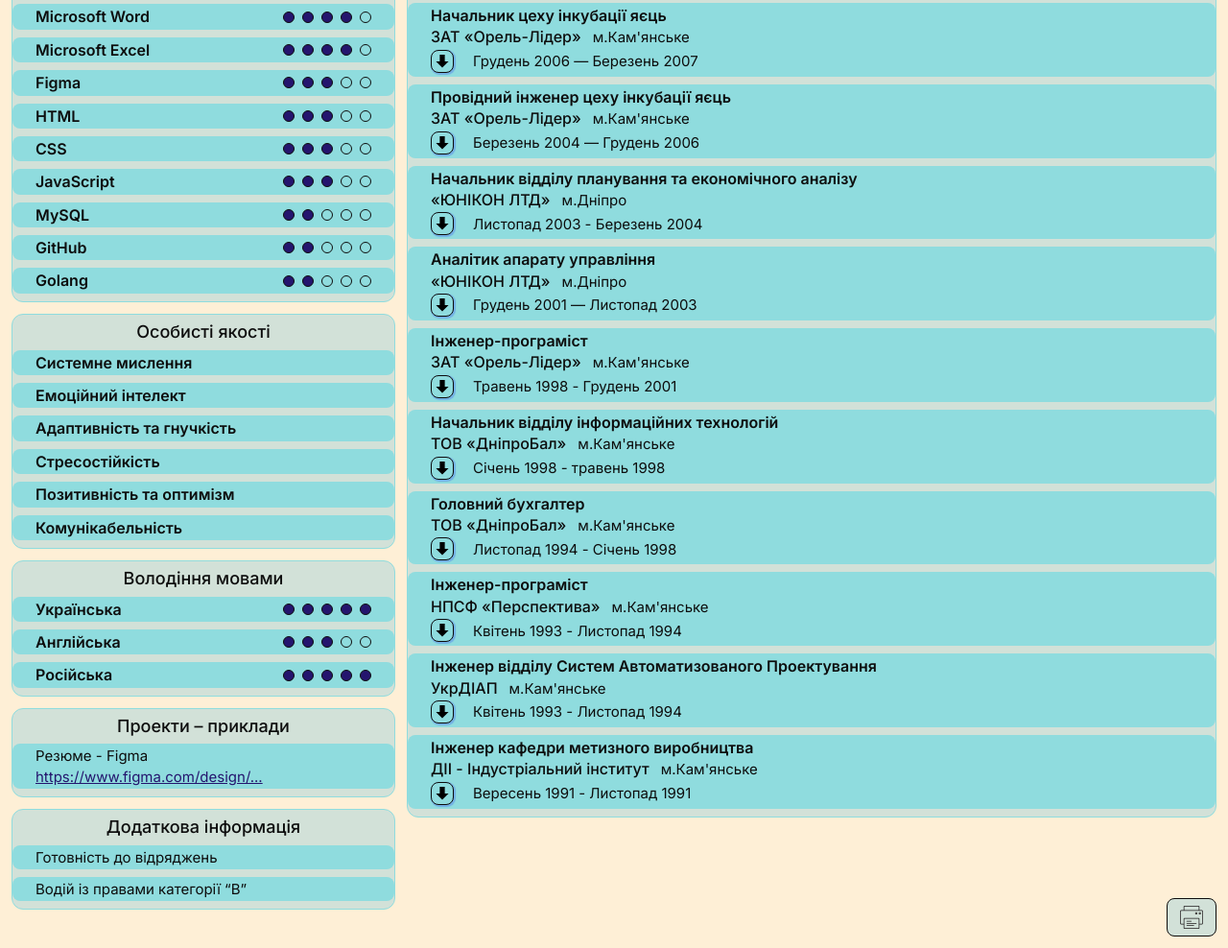
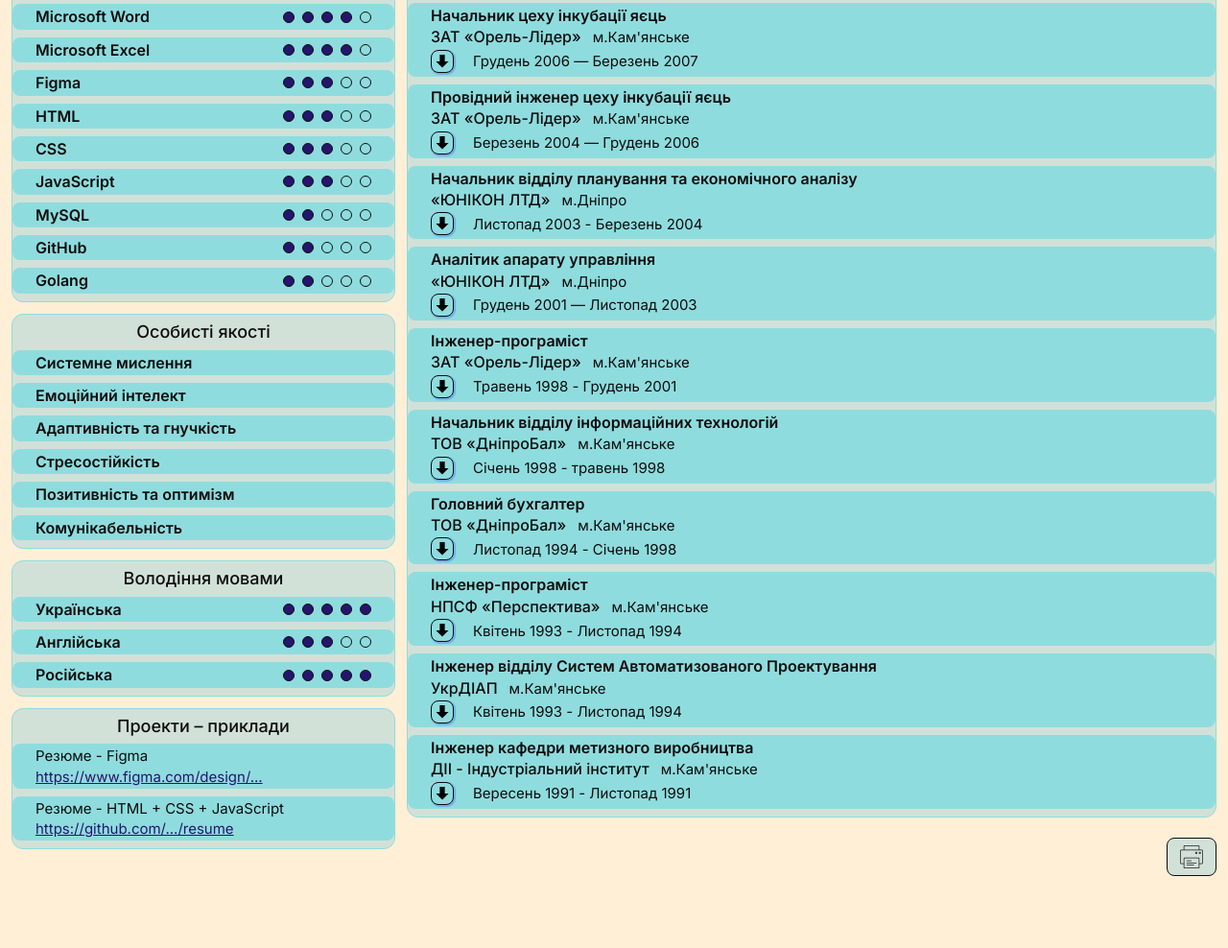
Before and after one commit to pitsyk-aleksandr/resume, a plain HTML site: page index.html in a window 1280 px wide. Shown: the part 633-1621 px from the top of the page at 96% size. After the commit the page ends 1558 px from the top, so only its background shows below. Drawn offline with nearby package versions, Linux system fonts and the light colour scheme.

Commit message:
2025-06-26 - Начало изменений
1. Изменен "FrontEnd Розробник" на "Junior FrontEnd Розробник".
2. Добавлена ссылка на "Резюме - HTML + CSS + JavaScript" - "https://github.com/.../resume"
3. Для секции "Дополнительная информация" в CSS - display: none;

```diff
--- a/data/db-lang.js
+++ b/data/db-lang.js
@@ -30,7 +30,7 @@ export default {
             content_id: 0,
             lang_id: 0,
             headtitle: "Резюме",
-            myposition: "FrontEnd Розробник",
+            myposition: "Junior FrontEnd Розробник",
             // myposition: "Full-Stack Розробник",
             myname: "Піцик Олександр",
             photoalt: "Фотографія",
@@ -42,7 +42,8 @@ export default {
             projectstitle: "Проекти – приклади",
             addstitle: "Додаткова інформація",
             introtitle: "Про мене",
-            introtext: "В молодості дуже активно займався програмуванням. Був учасником студентських республіканських олімпіад із програмування. Працював інженером-програмістом у 90-тих роках. В даний час є час, натхнення та бажання повернутися до улюбленої справи. Із задоволенням вивчаю та поринаю у сферу сучасного IT. Підключусь до виконання реальних проектів як індивідуально, так і до складу існуючої команди. Шукаю дистанційну роботу, що дозволяє оптимізувати особистий таймінг.",
+            introtext: "У моєму бекграунді – великий управлінський та інженерний досвід, а також робота програміста понад 20 років тому. В останні роки вивчаю сучасні веб-технології: HTML5, CSS3, JavaScript, DOM, адаптивну верстку. Реалізую pet-проекти з чистим кодом та структурою. Шукаю можливість застосовувати знання у реальних завданнях. Готовий працювати віддалено, розвиватися в команді та вирішувати бізнес-проблеми через код.",
+            // introtext: "В молодості дуже активно займався програмуванням. Був учасником студентських республіканських олімпіад із програмування. Працював інженером-програмістом у 90-тих роках. В даний час є час, натхнення та бажання повернутися до улюбленої справи. Із задоволенням вивчаю та поринаю у сферу сучасного IT. Підключусь до виконання реальних проектів як індивідуально, так і до складу існуючої команди. Шукаю дистанційну роботу, що дозволяє оптимізувати особистий таймінг.",
             edutitle: "Освіта",
             workstitle: "Досвід роботи",
             responsetitle: "Обов'язки :",
@@ -52,7 +53,7 @@ export default {
             content_id: 1,
             lang_id: 1,
             headtitle: "Resume",
-            myposition: "FrontEnd Developer",
+            myposition: "Junior FrontEnd Developer",
             // myposition: "Full-Stack Developer",
             myname: "Pitsyk Oleksandr",
             photoalt: "Photography",
@@ -64,7 +65,8 @@ export default {
             projectstitle: "Projects - examples",
             addstitle: "Additional information",
             introtitle: "About me",
-            introtext: "In my youth I was very actively involved in programming. I participated in student republican programming Olympiads. I worked as a software engineer in the 90s. Currently, I have time, inspiration and a desire to return to my favorite business. I am happy to study and immerse myself in the field of modern IT. I will join in the implementation of real projects, both individually and as part of an existing team. I am looking for a remote job that allows me to optimize my personal timing.",
+            introtext: "My background includes extensive management and engineering experience, and I worked as a programmer more than 20 years ago. In recent years, I have been studying modern web technologies: HTML5, CSS3, JavaScript, DOM, and adaptive layout. I implement pet projects with clean code and structure. I am looking for an opportunity to apply my knowledge to real-world tasks. I am ready to work remotely, develop in a team, and solve business problems through code.",
+            // introtext: "In my youth I was very actively involved in programming. I participated in student republican programming Olympiads. I worked as a software engineer in the 90s. Currently, I have time, inspiration and a desire to return to my favorite business. I am happy to study and immerse myself in the field of modern IT. I will join in the implementation of real projects, both individually and as part of an existing team. I am looking for a remote job that allows me to optimize my personal timing.",
             edutitle: "Education",
             workstitle: "Experience",
             responsetitle: "Responsibilities :",
@@ -74,7 +76,7 @@ export default {
             content_id: 2,
             lang_id: 2,
             headtitle: "Резюме",
-            myposition: "FrontEnd Разработчик",
+            myposition: "Junior FrontEnd Разработчик",
             // myposition: "Full-Stack Разработчик",
             myname: "Пицык Александр",
             photoalt: "Фотография",
@@ -86,7 +88,8 @@ export default {
             projectstitle: "Проекты - примеры",
             addstitle: "Дополнительная информация",
             introtitle: "Обо мне",
-            introtext: "В молодости очень активно занимался программированием. Был участником студенческих республиканских олимпиад по программированию. Работал инженером-программистом в 90-х годах. В настоящее время есть время, вдохновение и желание вернуться к любимому делу. С удовольствием изучаю и окунаюсь в сферу современного IT. Подключусь к выполнению реальных проектов, как индивидуально, так и в состав существующей команды. Ищу дистанционную работу, позволяющую оптимизировать личный тайминг.",
+            introtext: "В моем бэкграунде - большой управленческий и инженерный опыт, а также работа программиста более 20 лет назад. В последние годы изучаю современные веб-технологии: HTML5, CSS3, JavaScript, DOM, адаптивную верстку. Реализую pet-проекты с чистым кодом и структурой. Ищу возможность применять знания в реальных задачах. Готов работать удалённо, развиваться в команде и решать бизнес-проблемы через код.",
+            // introtext: "В молодости очень активно занимался программированием. Был участником студенческих республиканских олимпиад по программированию. Работал инженером-программистом в 90-х годах. В настоящее время есть время, вдохновение и желание вернуться к любимому делу. С удовольствием изучаю и окунаюсь в сферу современного IT. Подключусь к выполнению реальных проектов, как индивидуально, так и в состав существующей команды. Ищу дистанционную работу, позволяющую оптимизировать личный тайминг.",
             edutitle: "Образование",
             workstitle: "Опыт работы",
             responsetitle: "Обязанности :",
@@ -317,13 +320,13 @@ export default {
             link_name: "https://www.figma.com/design/...",
             link_url: "https://www.figma.com/design/tIg0O0TskDivlzifTRJWrC/Resume?node-id=33-3&m=dev&t=jxvGN6VCn17YcarV-1",
         },
-        // {
-        //     project_id: 1,
-        //     lang_id: 0,
-        //     name: "Резюме - HTML + CSS + JavaScript",
-        //     link_name: "https://github.com/.../resume",
-        //     link_url: "https://github.com/pitsyk-aleksandr/resume",
-        // },
+        {
+            project_id: 1,
+            lang_id: 0,
+            name: "Резюме - HTML + CSS + JavaScript",
+            link_name: "https://github.com/.../resume",
+            link_url: "https://github.com/pitsyk-aleksandr/resume",
+        },
         {
             project_id: 2,
             lang_id: 1,
@@ -331,13 +334,13 @@ export default {
             link_name: "https://www.figma.com/design/...",
             link_url: "https://www.figma.com/design/tIg0O0TskDivlzifTRJWrC/Resume?node-id=33-3&m=dev&t=jxvGN6VCn17YcarV-1",
         },
-        // {
-        //     project_id: 3,
-        //     lang_id: 1,
-        //     name: "Resume - HTML + CSS + JavaScript",
-        //     link_name: "https://github.com/.../resume",
-        //     link_url: "https://github.com/pitsyk-aleksandr/resume",
-        // },
+        {
+            project_id: 3,
+            lang_id: 1,
+            name: "Resume - HTML + CSS + JavaScript",
+            link_name: "https://github.com/.../resume",
+            link_url: "https://github.com/pitsyk-aleksandr/resume",
+        },
         {
             project_id: 4,
             lang_id: 2,
@@ -345,13 +348,13 @@ export default {
             link_name: "https://www.figma.com/design/...",
             link_url: "https://www.figma.com/design/tIg0O0TskDivlzifTRJWrC/Resume?node-id=33-3&m=dev&t=jxvGN6VCn17YcarV-1",
         },
-        // {
-        //     project_id: 5,
-        //     lang_id: 2,
-        //     name: "Резюме - HTML + CSS + JavaScript",
-        //     link_name: "https://github.com/.../resume",
-        //     link_url: "https://github.com/pitsyk-aleksandr/resume",
-        // },
+        {
+            project_id: 5,
+            lang_id: 2,
+            name: "Резюме - HTML + CSS + JavaScript",
+            link_name: "https://github.com/.../resume",
+            link_url: "https://github.com/pitsyk-aleksandr/resume",
+        },
     ],
 
     /* Дополнительная информация */
--- a/js/make-html.js
+++ b/js/make-html.js
@@ -376,6 +376,8 @@ function changeLang(newCurrentLang) {
     /* section - additions */
     /* Секция - Дополнительная информация */
 
+    /* СЕКЦИЯ - НЕ ФОРМИРУЕТСЯ - закомментирована !!! */
+
     list = ``;
     for (const addition of additionsLang) {
         let item = `
--- a/sass/components/_section.scss
+++ b/sass/components/_section.scss
@@ -126,6 +126,7 @@
     &.additions {
         /* В мобильной версии невидим блок - Дополнительная информация */
         display: none;
+            /* Блок "Дополнительная информация" остается невидим для всех версий */
             /*===============================================*/
             /* Установка для промежутка между мобильной версией и планшетом */
             // @media screen and (min-width:$mobile) {
@@ -135,7 +136,9 @@
             /* Установка для размера - больше планшета */
             @media screen and (min-width:$tablet) {
                 /* Видимость блока - Дополнительная информация */
-                display: inline-flex;
+                /* Блок "Дополнительная информация" остается невидим для всех версий */
+                display: none;
+                // display: inline-flex;
             }
     }
 
```
Also changed, not shown: css/main.css, css/main.min.css, 2 other files.
